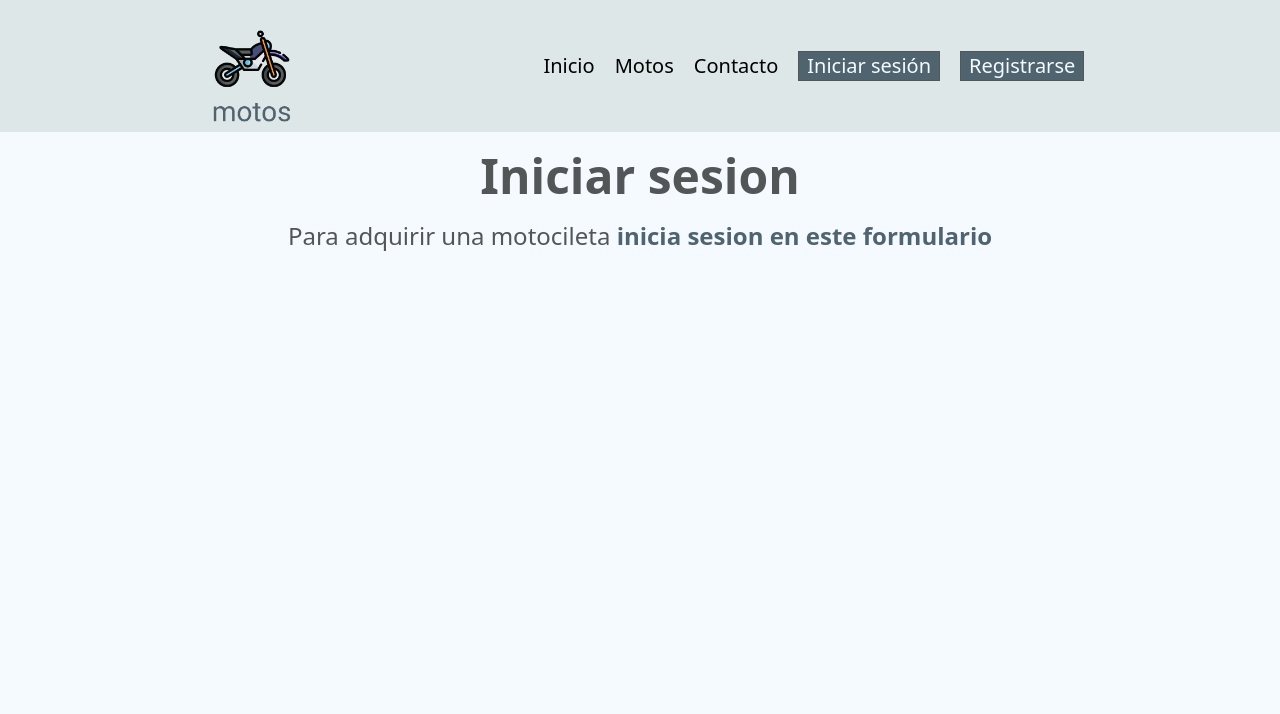
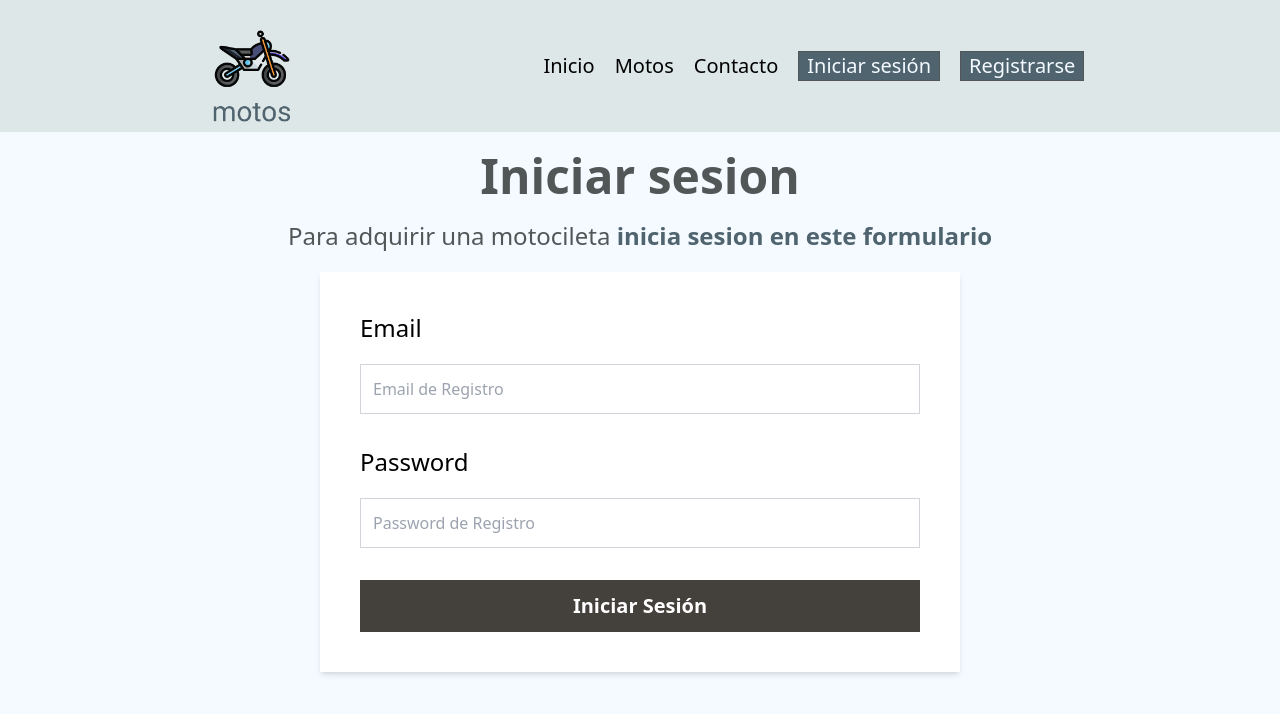
Before and after one commit to BryanVas24/paginaMotos, a Next.js app: page /auth/login in a window 1280 px wide. Shown: the top 714 px of the page. Built offline with nearby package versions, Linux system fonts and the light colour scheme.

Commit message:
Diseño de login terminado

```diff
--- a/app/auth/login/page.tsx
+++ b/app/auth/login/page.tsx
@@ -1,16 +1,47 @@
+"use client";
 export default function LoginPage() {
   return (
-    <>
-      <h1 className="text-5xl font-black text-davys-gray text-center">
-        Iniciar sesion
-      </h1>
-      <p className="text-2xl font-light text-davys-gray mt-5 text-center">
+    <main className="flex flex-col items-center">
+      <h1 className="text-5xl font-black text-davys-gray ">Iniciar sesion</h1>
+      <p className="text-2xl font-light text-davys-gray mt-5 mb-5">
         Para adquirir una motocileta {""}
         <span className=" text-paynes-gray font-bold">
           {" "}
           inicia sesion en este formulario
         </span>
       </p>
-    </>
+      <form
+        onSubmit={() => {}}
+        className="space-y-8 p-10 bg-white w-3/4 md:w-1/2 shadow-md"
+        noValidate
+      >
+        <div className="flex flex-col gap-5">
+          <label className="font-normal text-2xl">Email</label>
+
+          <input
+            id="email"
+            type="email"
+            placeholder="Email de Registro"
+            className="w-full p-3  border-gray-300 border"
+          />
+        </div>
+
+        <div className="flex flex-col gap-5">
+          <label className="font-normal text-2xl">Password</label>
+
+          <input
+            type="password"
+            placeholder="Password de Registro"
+            className="w-full p-3  border-gray-300 border"
+          />
+        </div>
+
+        <input
+          type="submit"
+          value="Iniciar Sesión"
+          className="bg-stone-700 hover:bg-stone-800 w-full p-3  text-white font-black  text-xl cursor-pointer"
+        />
+      </form>
+    </main>
   );
 }
```
